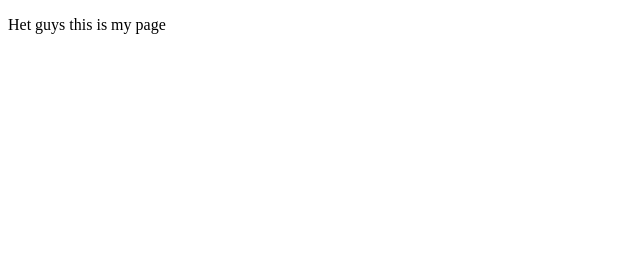
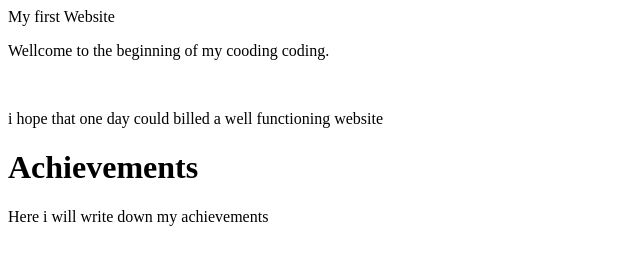
Before and after one commit to LeoMuleya/mywebsite, a plain HTML site: page index.html in a window 1280 px wide. Shown: the whole page, without its empty margins (0-640 px from the left). Drawn offline with Linux system fonts and the light colour scheme.

Commit message:
Update index.html

```diff
--- a/index.html
+++ b/index.html
@@ -6,8 +6,13 @@
   <title>Document</title>
 </head>
 <body>
+  <h>My first Website</h>
   <p>
-    Het guys this is my page
+    Wellcome to the beginning of my cooding coding.
   </p>
+  <br>
+  <P> i hope that one day could billed a well functioning website</P>
+  <h1> Achievements </h1>
+  <p>Here i will write down my achievements </p>
 </body>
 </html>
```
